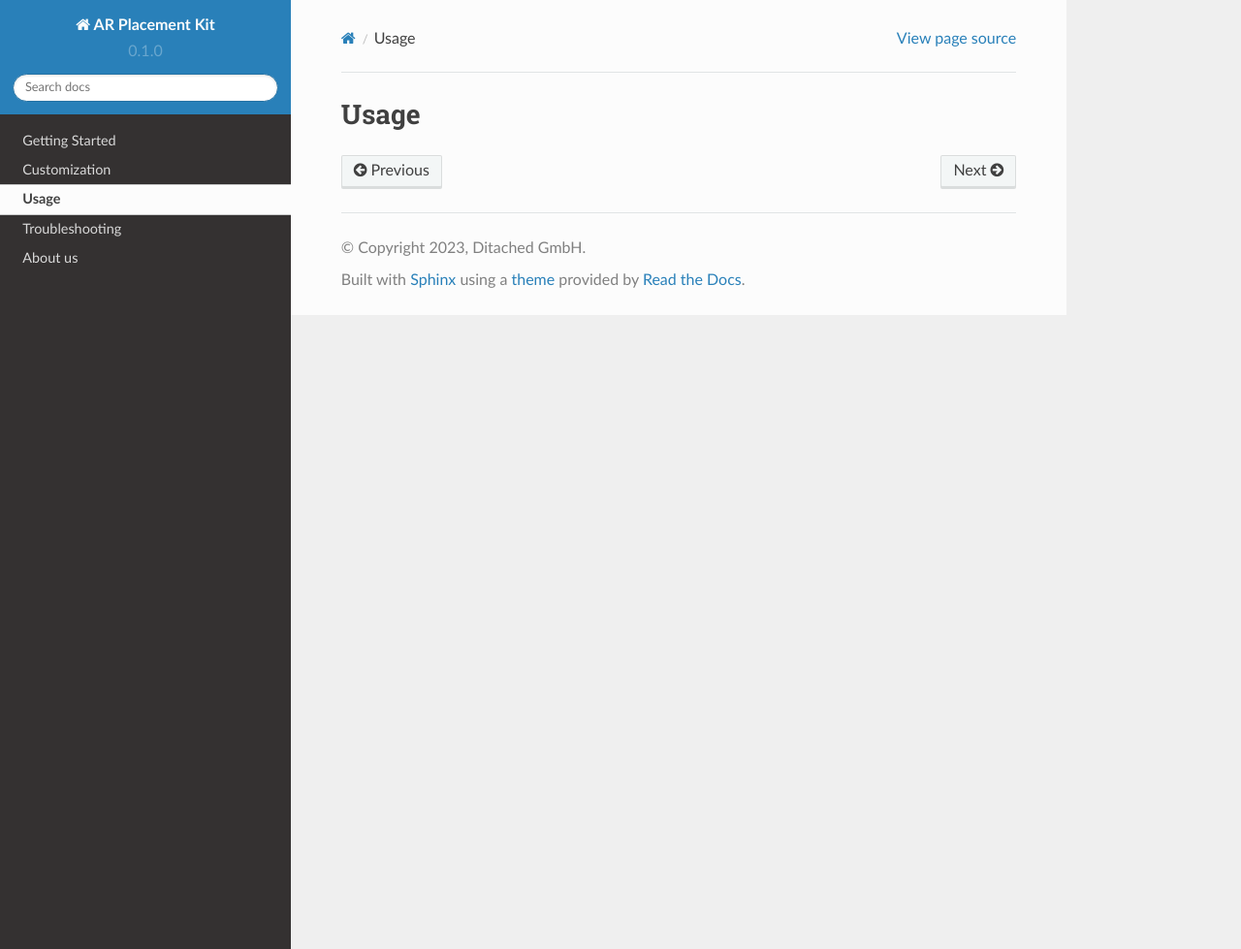
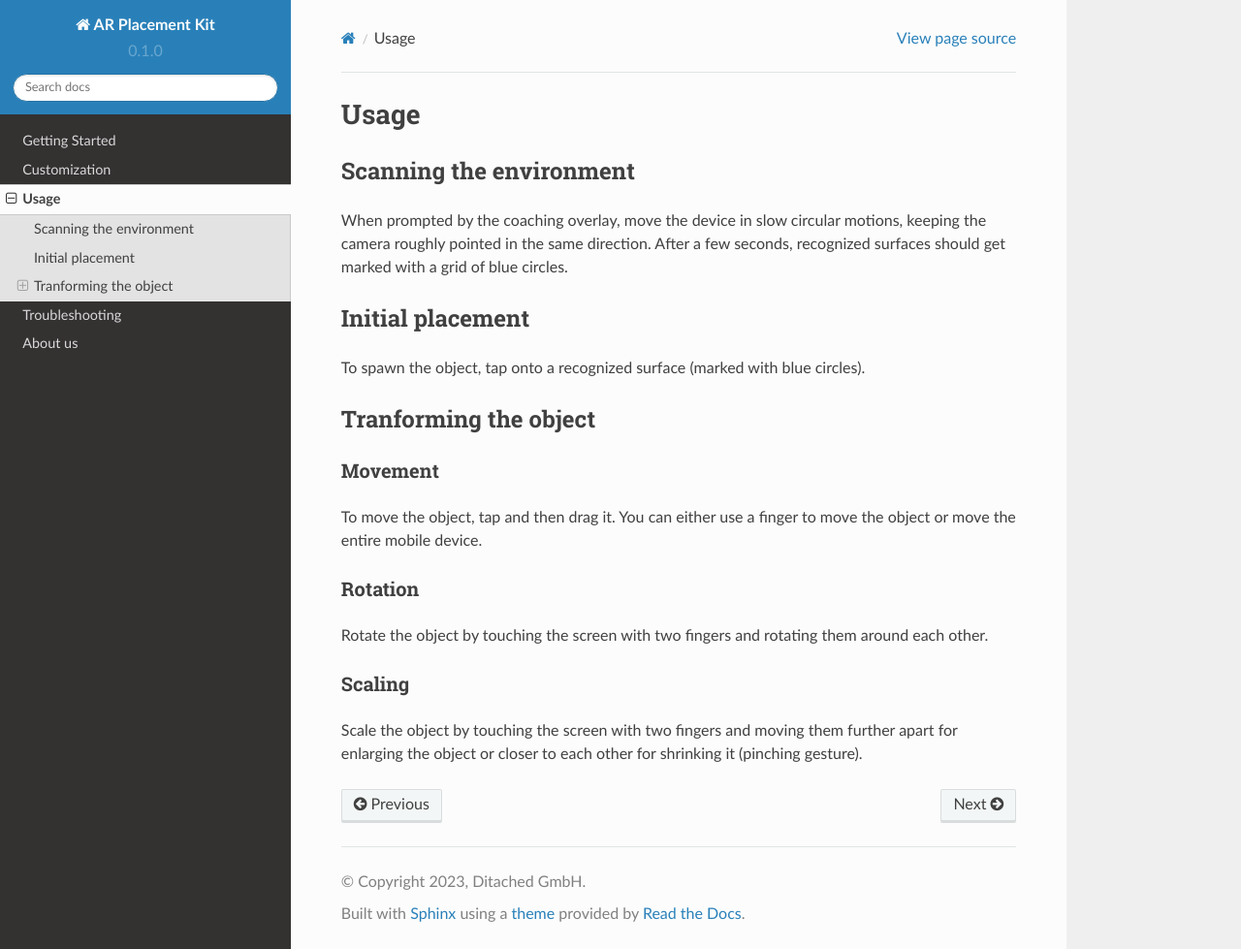
Before and after one commit to Ditached/ARPlacementKit-Docs, a Sphinx documentation site: the page built from docs/source/usage.rst, in a window 1280 px wide and 979 px high. Shown: the whole window at 97% size. Built offline with Sphinx 7.4.7 and the Read the Docs theme 2.0.0, drawn with Linux system fonts in a browser that asks for light colours.

Commit message:
Add basic usage instructions

```diff
--- a/docs/source/usage.rst
+++ b/docs/source/usage.rst
@@ -2,3 +2,33 @@
 Usage
 #############
 .. _usage:
+
+************************
+Scanning the environment
+************************
+When prompted by the coaching overlay, move the device in slow circular motions, keeping the camera roughly pointed in the same direction.
+After a few seconds, recognized surfaces should get marked with a grid of blue circles.
+
+
+*****************
+Initial placement
+*****************
+To spawn the object, tap onto a recognized surface (marked with blue circles).
+
+
+
+**********************
+Tranforming the object
+**********************
+
+Movement
+========
+To move the object, tap and then drag it. You can either use a finger to move the object or move the entire mobile device.
+
+Rotation
+========
+Rotate the object by touching the screen with two fingers and rotating them around each other.
+
+Scaling
+=======
+Scale the object by touching the screen with two fingers and moving them further apart for enlarging the object or closer to each other for shrinking it (pinching gesture).
```
